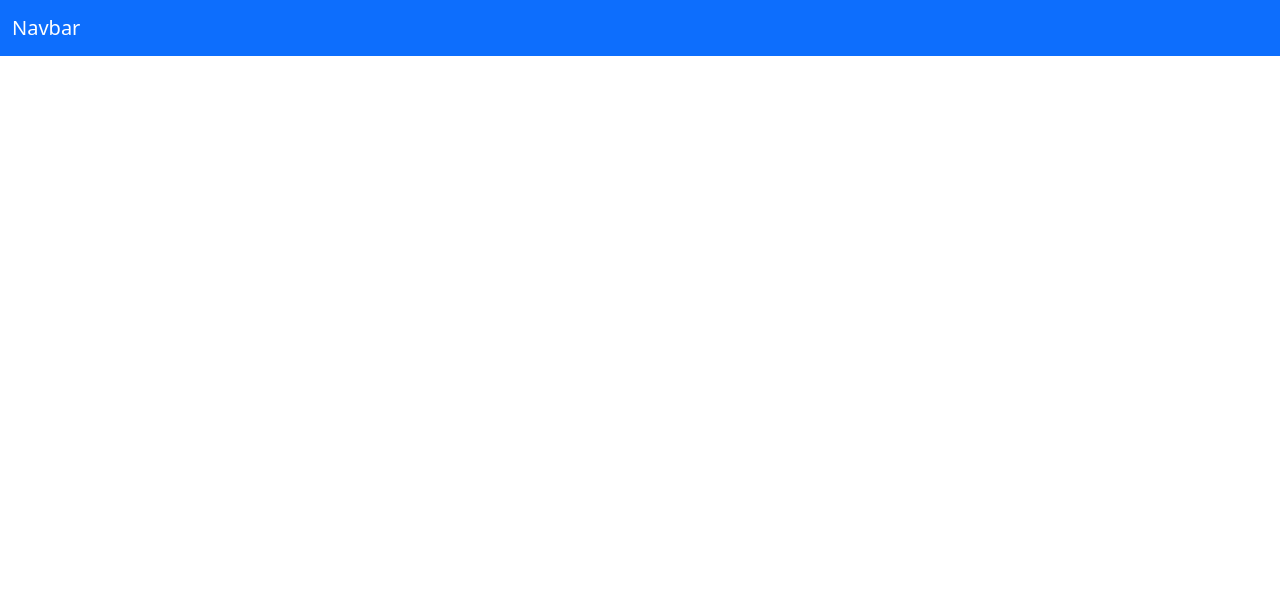
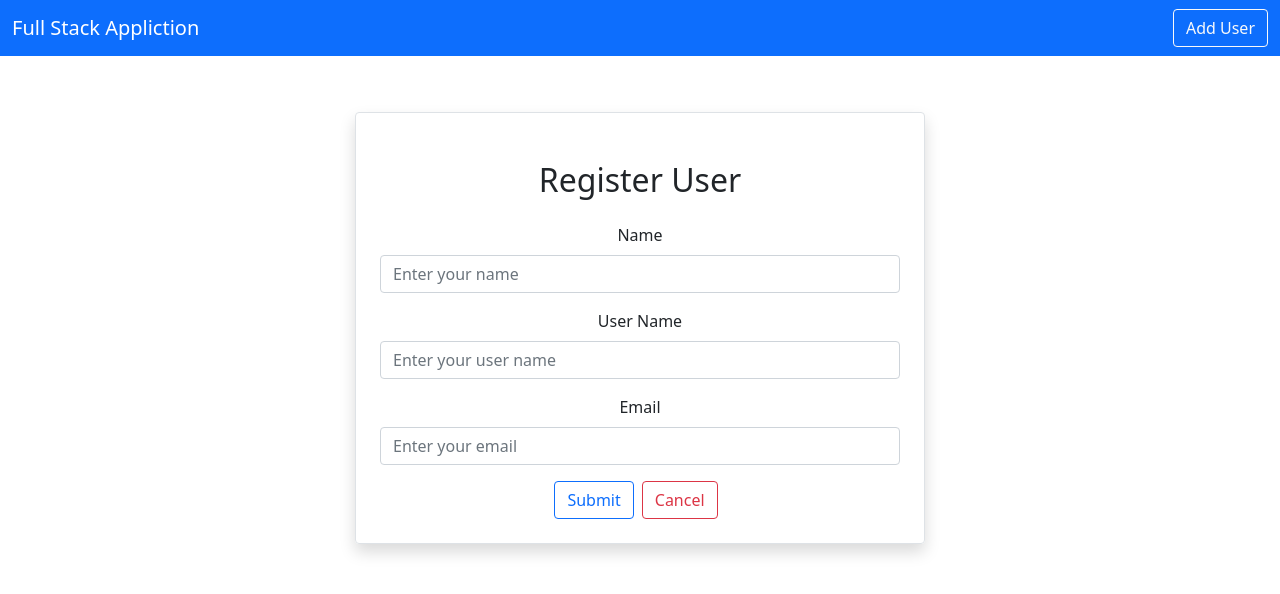
Before and after one commit to Rimaz-Moulana/fullstack-frontend_react, a React (Create React App) app: page /adduser in a window 1280 px wide. Shown: the top 594 px of the page. Built offline with nearby package versions, Linux system fonts and the light colour scheme.

Commit message:
06/14 at 00:10

```diff
--- a/package.json
+++ b/package.json
@@ -6,10 +6,12 @@
     "@testing-library/jest-dom": "^5.16.5",
     "@testing-library/react": "^13.4.0",
     "@testing-library/user-event": "^13.5.0",
+    "axios": "^1.4.0",
     "boostrap": "^2.0.0",
     "bootstrap": "^5.0.1",
     "react": "^18.2.0",
     "react-dom": "^18.2.0",
+    "react-router-dom": "^6.12.1",
     "react-scripts": "5.0.1",
     "web-vitals": "^2.1.4"
   },
--- a/src/App.js
+++ b/src/App.js
@@ -1,12 +1,25 @@
+
+import { Route, BrowserRouter as Router, Routes } from "react-router-dom";
 import "../node_modules/bootstrap/dist/css/bootstrap.min.css";
 import './App.css';
 import Navbar from "./layout/Navbar";
+import Home from "./pages/Home";
+import AddUser from "./users/AddUser";
 
 
 function App() {
   return (
     <div className="App">
+    <Router>
+
       <Navbar/>
+      <Routes>
+        <Route exact path="/" element={<Home/>} />
+        <Route exact path="/adduser" element={<AddUser/>} />
+      </Routes>
+
+    </Router>
+
     </div>
   );
 }
--- a/src/layout/Navbar.js
+++ b/src/layout/Navbar.js
@@ -1,12 +1,12 @@
 import React from 'react'
-
+import { Link } from 'react-router-dom'
 
 function Navbar() {
   return (
     <div>
       <nav className="navbar navbar-expand-lg navbar-light navbar-dark bg-primary">
         <div className="container-fluid">
-                <a className="navbar-brand" href="#">Navbar</a>
+          <a className="navbar-brand" href="#">Full Stack Appliction</a>
           <button
             className="navbar-toggler"
             type="button"
@@ -18,10 +18,12 @@ function Navbar() {
           >
             <span className="navbar-toggler-icon"></span>
           </button>
+          <Link className="btn btn-outline-light" to="/adduser">Add User</Link>
         </div>
       </nav>
     </div>
   )
 }
 
+
 export default Navbar
--- /dev/null
+++ b/src/pages/Home.js
@@ -0,0 +1,55 @@
+import axios from 'axios';
+import React, { useEffect, useState } from 'react';
+
+
+export default function Home() {
+
+    const [users,setUsers] = useState([])
+
+    useEffect(()=>{
+        // console.log("code with Rimaz")
+        loadUsers();
+    },[]);
+
+    const loadUsers=async()=>{
+        const result=await axios.get("http://localhost:8080/users");
+        setUsers(result.data);
+    };
+    return(
+    <div className='container'>
+        <div className='py-5'>
+        <table class="table border shadow table-hover">
+  <thead>
+    <tr>
+      <th scope="col">Index</th>
+      <th scope="col">Name</th>
+      <th scope="col">User Name</th>
+      <th scope="col">Email</th>
+      <th scope="col">Action</th>
+    </tr>
+  </thead>
+  <tbody>
+  {
+    // eslint-disable-next-line array-callback-return
+    users.map((users,index)=>(
+      <tr>
+      <th scope="row" key={index}>{index+1}</th>
+      <td>{users.name}</td>
+      <td>{users.username}</td>
+      <td>{users.email}</td>
+      <td>
+        <button className='btn btn-primary mx-2 mt-1'>View</button>
+        <button className='btn btn-outline-primary mx-2 mt-1'>Edit</button>
+        <button className='btn btn-danger mx-2 mt-1'>Delete</button>
+
+      </td>
+    </tr>
+    ))
+  }
+
+  </tbody>
+</table>
+        </div>
+    </div>
+  );
+}
--- a/src/users/AddUser.js
+++ b/src/users/AddUser.js
@@ -0,0 +1,74 @@
+import axios from 'axios';
+import React, { useState } from 'react';
+import { Link, useNavigate } from 'react-router-dom';
+
+export default function AddUser() {
+
+    let navigate=useNavigate();
+
+    const [user,setUser] = useState({
+        name:"",
+        username:"",
+        email:""
+    })
+
+    const{name,username,email} = user;
+
+    const onInputChange=(e)=>{
+        setUser({...user,[e.target.name]:e.target.value})
+    }
+
+    const onSubmit=async (e) =>{
+        e.preventDefault();
+        await axios.post("http://localhost:8080/user",user);
+        navigate("/");
+    }
+
+  return (
+    <div className='container'>
+        <div className='row mt-5'>
+            <div className='col-md-6 offset-md-3 border rounded p-4 mt-2 shadow'>
+                <h2 className='text-center m-4'>Register User</h2>
+
+                <form onSubmit={(e)=>onSubmit(e)}>
+                <div className='mb-3'>
+                    <label htmlFor="Name" className='form-label'>Name</label>
+                    <input
+                    type={'text'}
+                    className={'form-control'}
+                    placeholder={'Enter your name'}
+                    name='name'
+                    value={name}
+                    onChange={(e)=>onInputChange(e)}
+                    />
+
+                    <label htmlFor="UserName" className='form-label mt-3'>User Name</label>
+                    <input
+                    type={'text'}
+                    className={'form-control'}
+                    placeholder={'Enter your user name'}
+                    name='username'
+                    value={username}
+                    onChange={(e)=>onInputChange(e)}
+                    />
+
+                    <label htmlFor="Email" className='form-label mt-3'>Email</label>
+                    <input
+                    type={'text'}
+                    className={'form-control'}
+                    placeholder={'Enter your email'}
+                    name='email'
+                    value={email}
+                    onChange={(e)=>onInputChange(e)}
+                    />
+                </div>
+
+                <button className='btn btn-outline-primary'>Submit</button>
+                <Link className='btn btn-outline-danger mx-2' to="/">Cancel</Link>
+
+                </form>
+            </div>
+        </div>
+    </div>
+  )
+}
```
Also changed, not shown: 1 other file (tests, documents, lock files or other folders). Lines whose indentation alone changed are shown as unchanged.
